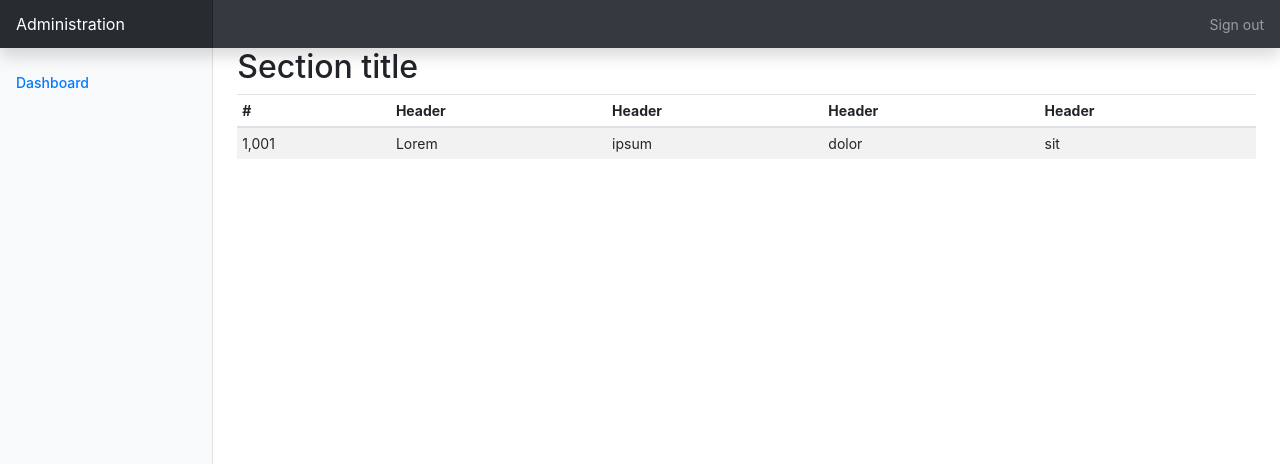
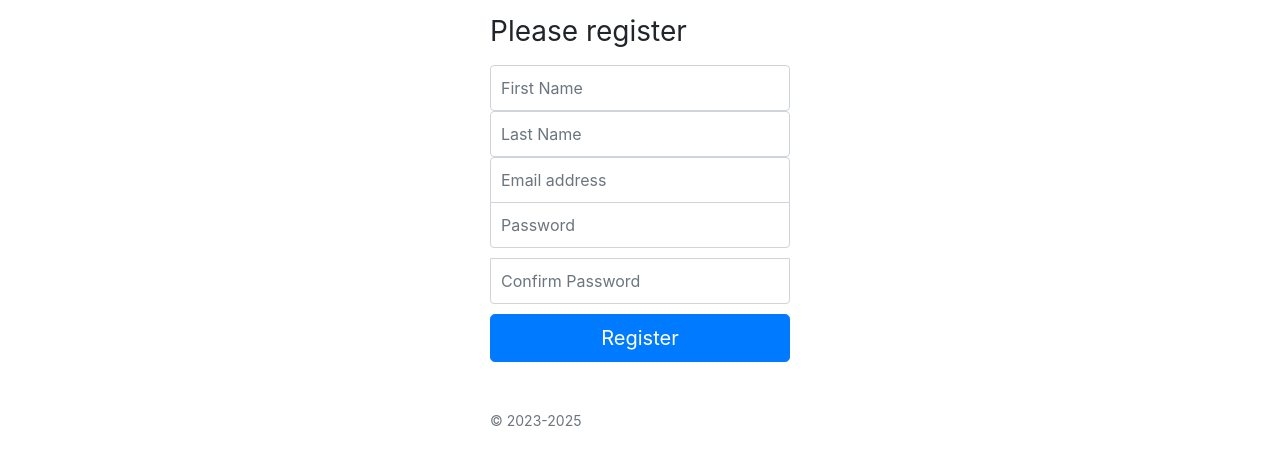
Before and after one commit to janramirez/react-admin, a React (Create React App) app: page /register in a window 1280 px wide. Shown: the top 464 px of the page. Built offline with nearby package versions, Linux system fonts and the light colour scheme.

Commit message:
Added Login and Register routes

```diff
--- a/package.json
+++ b/package.json
@@ -10,8 +10,10 @@
     "@types/node": "^16.18.40",
     "@types/react": "^18.2.20",
     "@types/react-dom": "^18.2.7",
+    "@types/react-router-dom": "^5.3.3",
     "react": "^18.2.0",
     "react-dom": "^18.2.0",
+    "react-router-dom": "^6.15.0",
     "react-scripts": "5.0.1",
     "typescript": "^4.9.5",
     "web-vitals": "^2.1.4"
--- a/src/App.tsx
+++ b/src/App.tsx
@@ -1,24 +1,22 @@
 import React from "react";
-import logo from "./logo.svg";
 import "./App.css";
-import Nav from './components/Nav';
-import Menu from './components/Menu';
-import Dashboard from "./components/Dashboard";
+import Dashboard from "./secure/Dashboard";
+import Users from "./secure/Users";
+import { BrowserRouter, Route, Routes } from "react-router-dom";
+import Login from "./public/Login";
+import Register from "./public/Register";
 
 function App() {
   return (
-    <div>
-      <Nav />
-
-      <div className="container-fluid">
-        <div className="row">
-          <Menu />
-
-          <main role="main" className="col-md-9 ml-sm-auto col-lg-10 px-md-4">
-            <Dashboard />
-          </main>
-        </div>
-      </div>
+    <div className="App">
+      <BrowserRouter>
+        <Routes>
+          <Route path={"/"} element={<Dashboard />} />
+          <Route path={"/users"} element={<Users />} />
+          <Route path={"/login"} element={<Login />} />
+          <Route path={"/register"} element={<Register />} />
+        </Routes>
+      </BrowserRouter>
     </div>
   );
 }
--- /dev/null
+++ b/src/public/Login.tsx
@@ -0,0 +1,39 @@
+import React, { Component } from "react";
+import './Public.css';
+
+class Login extends Component {
+  render() {
+    return (
+      <form className="form-signin">
+        <h1 className="h3 mb-3 font-weight-normal">Please sign in</h1>
+        <label htmlFor="inputEmail" className="sr-only">
+          Email address
+        </label>
+        <input
+          type="email"
+          id="inputEmail"
+          className="form-control"
+          placeholder="Email address"
+          required
+          autoFocus
+        />
+        <label htmlFor="inputPassword" className="sr-only">
+          Password
+        </label>
+        <input
+          type="password"
+          id="inputPassword"
+          className="form-control"
+          placeholder="Password"
+          required
+        />
+        <button className="btn btn-lg btn-primary btn-block" type="submit">
+          Sign in
+        </button>
+        <p className="mt-5 mb-3 text-muted">&copy; 2023-2025</p>
+      </form>
+    );
+  }
+}
+
+export default Login;
--- /dev/null
+++ b/src/public/Public.css
@@ -0,0 +1,29 @@
+.form-signin {
+  width: 100%;
+  max-width: 330px;
+  padding: 15px;
+  margin: auto;
+}
+.form-signin .checkbox {
+  font-weight: 400;
+}
+.form-signin .form-control {
+  position: relative;
+  box-sizing: border-box;
+  height: auto;
+  padding: 10px;
+  font-size: 16px;
+}
+.form-signin .form-control:focus {
+  z-index: 2;
+}
+.form-signin input[type="email"] {
+  margin-bottom: -1px;
+  border-bottom-right-radius: 0;
+  border-bottom-left-radius: 0;
+}
+.form-signin input[type="password"] {
+  margin-bottom: 10px;
+  border-top-left-radius: 0;
+  border-top-right-radius: 0;
+}
--- /dev/null
+++ b/src/public/Register.tsx
@@ -0,0 +1,96 @@
+import React, { Component, SyntheticEvent } from "react";
+import "./Public.css";
+
+export default class Register extends Component {
+    first_name = '';
+    last_name = '';
+    email = '';
+    password = '';
+    password_confirm = '';
+
+    submit = (e: SyntheticEvent) => {
+        e.preventDefault();
+
+        console.log({
+            first_name: this.first_name,
+            last_name: this.last_name,
+            email: this.email,
+            password: this.password,
+            password_confirm: this.password_confirm,
+        })
+    }
+
+  render() {
+    return (
+      <div>
+        <form className="form-signin" onSubmit={this.submit}>
+          <h1 className="h3 mb-3 font-weight-normal">Please register</h1>
+
+          <label htmlFor="firstName" className="sr-only">
+            First Name
+          </label>
+          <input
+            type="text"
+            id="firstName"
+            className="form-control"
+            placeholder="First Name"
+            required
+            onChange={e => this.first_name = e.target.value}
+          />
+          <label htmlFor="lastName" className="sr-only">
+            Last Name
+          </label>
+          <input
+            type="text"
+            id="lastName"
+            className="form-control"
+            placeholder="Last Name"
+            required
+            onChange={e => this.last_name = e.target.value}
+          />
+
+          <label htmlFor="inputEmail" className="sr-only">
+            Email address
+          </label>
+          <input
+            type="email"
+            id="inputEmail"
+            className="form-control"
+            placeholder="Email address"
+            required
+            onChange={e => this.email = e.target.value}
+          />
+
+          <label htmlFor="inputPassword" className="sr-only">
+            Password
+          </label>
+          <input
+            type="password"
+            id="inputPassword"
+            className="form-control"
+            placeholder="Password"
+            required
+            onChange={e => this.password = e.target.value}
+          />
+
+          <label htmlFor="passwordConfirm" className="sr-only">
+            Confirm Password
+          </label>
+          <input
+            type="password"
+            id="passwordConfirm"
+            className="form-control"
+            placeholder="Confirm Password"
+            required
+            onChange={e => this.password_confirm = e.target.value}
+          />
+
+          <button className="btn btn-lg btn-primary btn-block" type="submit">
+            Register
+          </button>
+          <p className="mt-5 mb-3 text-muted">&copy; 2023-2025</p>
+        </form>
+      </div>
+    );
+  }
+}
--- a/src/components/Dashboard.tsx
+++ b/src/secure/Dashboard.tsx
@@ -1,8 +1,10 @@
 import React from "react";
+import Wrapper from "./Wrapper";
 
 const Dashboard = () => (
-  <div>
+  <Wrapper>
     <h2>Section title</h2>
+
     <div className="table-responsive">
       <table className="table table-striped table-sm">
         <thead>
@@ -25,7 +27,7 @@ const Dashboard = () => (
         </tbody>
       </table>
     </div>
-  </div>
+  </Wrapper>
 );
 
 export default Dashboard;
--- /dev/null
+++ b/src/secure/Users.tsx
@@ -0,0 +1,10 @@
+import React from "react";
+import Wrapper from "./Wrapper";
+
+const Users = () => (
+  <Wrapper>
+    <p>Users works!</p>
+  </Wrapper>
+);
+
+export default Users;
--- /dev/null
+++ b/src/secure/Wrapper.tsx
@@ -0,0 +1,29 @@
+import React, { Children, Component } from "react";
+import Nav from "./components/Nav";
+import Menu from "./components/Menu";
+
+type Props = {
+    children: React.ReactNode
+}
+
+class Wrapper extends Component<{ children: React.ReactNode }> {
+  render() {
+    return (
+      <>
+        <Nav />
+
+        <div className="container-fluid">
+          <div className="row">
+            <Menu />
+
+            <main role="main" className="col-md-9 ml-sm-auto col-lg-10 px-md-4">
+                {this.props.children}
+            </main>
+          </div>
+        </div>
+      </>
+    );
+  }
+}
+
+export default Wrapper;
--- a/src/components/Menu.tsx
+++ b/src/secure/components/Menu.tsx
@@ -8,7 +8,7 @@ const Menu = () => (
     <div className="sidebar-sticky pt-3">
       <ul className="nav flex-column">
         <li className="nav-item">
-          <a className="nav-link active" href="#">
+          <a className="nav-link active" href="/">
             Dashboard
           </a>
         </li>
```
Also changed, not shown: src/secure/components/Nav.tsx (renamed from src/components/Nav.tsx), 1 other file (tests, documents, lock files or other folders).
